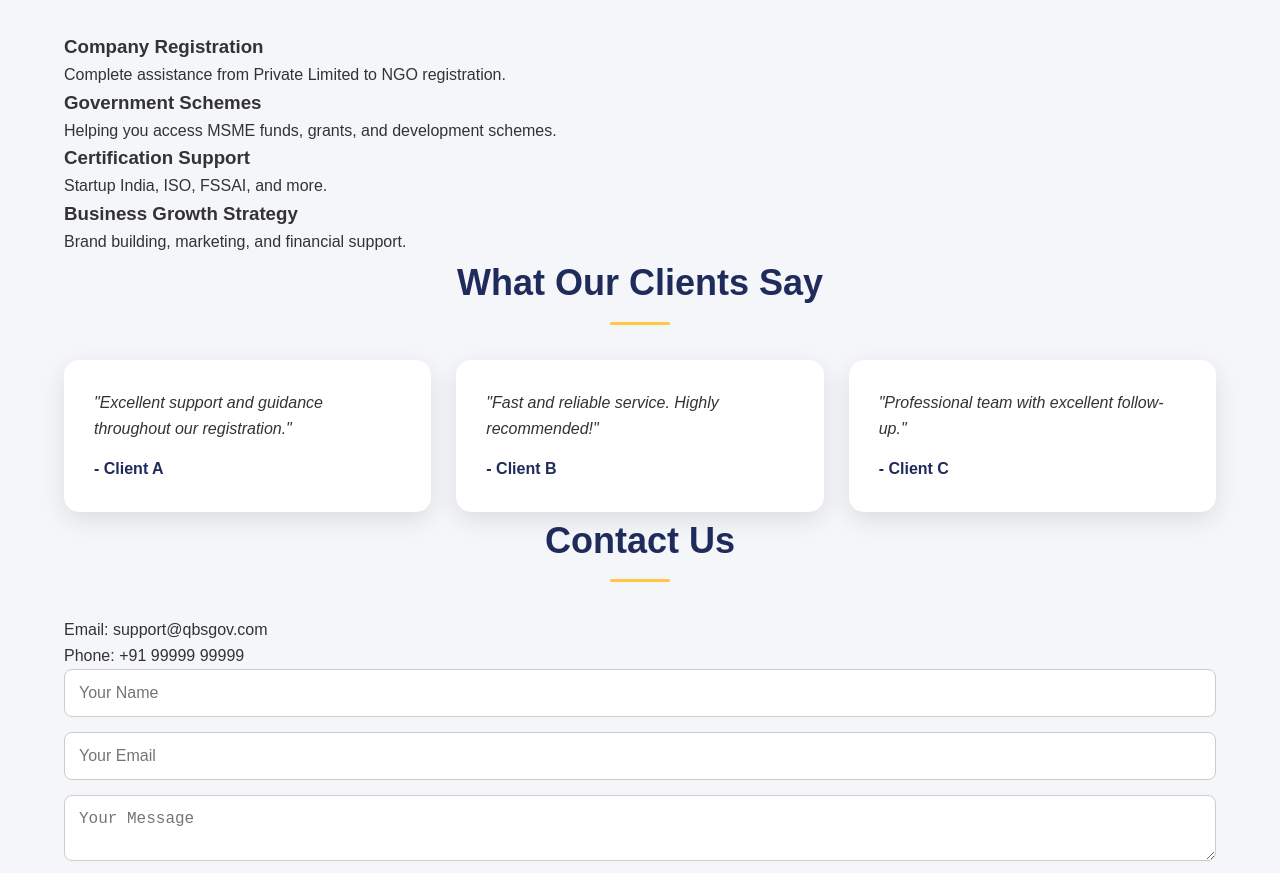
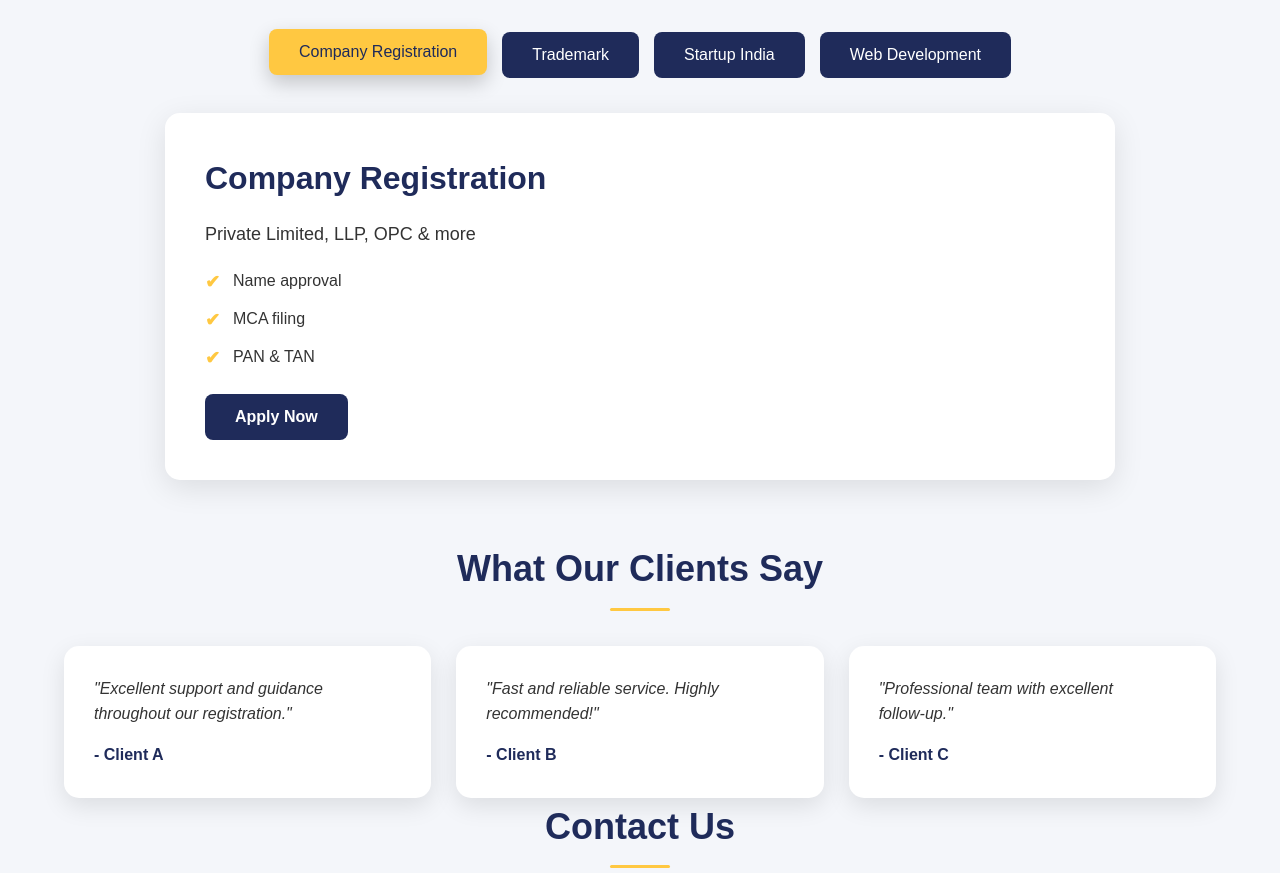
Before and after one commit to anuragqbsgov/QBS, a plain HTML site: page index.html in a window 1280 px wide. Shown: the part 881-1754 px from the top of the page. Drawn offline with Linux system fonts and the light colour scheme.

Commit message:
Refactor index.html with new service tabs and animations

```diff
--- a/index.html
+++ b/index.html
@@ -25,64 +25,62 @@
     </header>
 
     <!-- Hero Section -->
-    <section id="home" class="hero">
+    <section id="home" class="hero reveal">
         <div class="container">
-            <h2>Grow Your Startup & MSME with Confidence</h2>
-            <p>Your journey from idea to execution starts here.</p>
-            <a href="#services" class="btn">Explore Services</a>
+            <h2 class="reveal">Grow Your Startup & MSME with Confidence</h2>
+            <p class="reveal">Your journey from idea to execution starts here.</p>
+            <a href="#services" class="btn reveal">Explore Services</a>
         </div>
     </section>
 
     <!-- About -->
-    <section id="about" class="about container">
+    <section id="about" class="about container reveal">
         <h2>About QBSGov</h2>
         <p>We are a trusted consultancy dedicated to helping startups, MSMEs, and entrepreneurs navigate registrations, certifications, funding programs, and growth strategies.</p>
     </section>
 
     <!-- Services -->
-    <section id="services" class="services container">
+    <section id="services" class="services container reveal">
         <h2>Our Services</h2>
-        <div class="service-grid">
-            <div class="service-card">
-                <h3>Company Registration</h3>
-                <p>Complete assistance from Private Limited to NGO registration.</p>
-            </div>
-            <div class="service-card">
-                <h3>Government Schemes</h3>
-                <p>Helping you access MSME funds, grants, and development schemes.</p>
-            </div>
-            <div class="service-card">
-                <h3>Certification Support</h3>
-                <p>Startup India, ISO, FSSAI, and more.</p>
-            </div>
-            <div class="service-card">
-                <h3>Business Growth Strategy</h3>
-                <p>Brand building, marketing, and financial support.</p>
-            </div>
+        <div class="service-tabs">
+            <button onclick="showService('company')" class="active">Company Registration</button>
+            <button onclick="showService('trademark')">Trademark</button>
+            <button onclick="showService('startup')">Startup India</button>
+            <button onclick="showService('web')">Web Development</button>
+        </div>
+        <div id="service-content" class="service-content reveal">
+            <h3>Company Registration</h3>
+            <p>Private Limited, LLP, OPC & more</p>
+            <ul>
+                <li>Name approval</li>
+                <li>MCA filing</li>
+                <li>PAN & TAN</li>
+            </ul>
+            <button>Apply Now</button>
         </div>
     </section>
 
     <!-- Testimonials -->
-    <section id="testimonials" class="testimonials container">
+    <section id="testimonials" class="testimonials container reveal">
         <h2>What Our Clients Say</h2>
         <div class="testimonial-grid">
-            <div class="testimonial-card">
+            <div class="testimonial-card reveal">
                 <p>"Excellent support and guidance throughout our registration."</p>
                 <span>- Client A</span>
             </div>
-            <div class="testimonial-card">
+            <div class="testimonial-card reveal">
                 <p>"Fast and reliable service. Highly recommended!"</p>
                 <span>- Client B</span>
             </div>
-            <div class="testimonial-card">
-                <p>"Professional team with excellent follow-up."</p>
+            <div class="testimonial-card reveal">
+                <p>"Professional team with excellent follow‑up."</p>
                 <span>- Client C</span>
             </div>
         </div>
     </section>
 
     <!-- Contact -->
-    <section id="contact" class="contact container">
+    <section id="contact" class="contact container reveal">
         <h2>Contact Us</h2>
         <p>Email: support@qbsgov.com</p>
         <p>Phone: +91 99999 99999</p>
@@ -95,11 +93,84 @@
     </section>
 
     <!-- Footer -->
-    <footer class="footer">
+    <footer class="footer reveal">
         <div class="container">
             <p>&copy; 2026 QBSGov. All Rights Reserved.</p>
         </div>
     </footer>
 
+    <!-- JS for Services + Scroll Animations -->
+    <script>
+        // Service Tabs
+        const tabs = document.querySelectorAll('.service-tabs button');
+        tabs.forEach(tab => {
+            tab.addEventListener('click', () => {
+                tabs.forEach(b => b.classList.remove('active'));
+                tab.classList.add('active');
+            });
+        });
+
+        function showService(service) {
+            const data = {
+                company: `
+                  <h3>Company Registration</h3>
+                  <p>Private Limited, LLP, OPC & more</p>
+                  <ul>
+                    <li>Name approval</li>
+                    <li>MCA filing</li>
+                    <li>PAN & TAN</li>
+                  </ul>
+                  <button>Apply Now</button>
+                `,
+                trademark: `
+                  <h3>Trademark Registration</h3>
+                  <p>Protect your brand legally</p>
+                  <ul>
+                    <li>Trademark search</li>
+                    <li>Class selection</li>
+                    <li>File Application</li>
+                  </ul>
+                  <button>Check Availability</button>
+                `,
+                startup: `
+                  <h3>Startup India Registration</h3>
+                  <p>Government recognition & benefits</p>
+                  <ul>
+                    <li>Eligibility check</li>
+                    <li>Document upload</li>
+                    <li>Certificate issuance</li>
+                  </ul>
+                  <button>Get Recognized</button>
+                `,
+                web: `
+                  <h3>Web Development</h3>
+                  <p>Business & government-ready websites</p>
+                  <ul>
+                    <li>Requirement form</li>
+                    <li>Live project preview</li>
+                    <li>Get Quote</li>
+                  </ul>
+                  <button>Get Quote</button>
+                `
+            };
+            const content = document.getElementById("service-content");
+            content.innerHTML = data[service];
+            content.classList.add("fadeInUp");
+        }
+
+        // Scroll Reveal Animation
+        const revealElements = document.querySelectorAll(".reveal");
+        const observer = new IntersectionObserver((entries) => {
+            entries.forEach(entry => {
+                if(entry.isIntersecting){
+                    entry.target.classList.add("active");
+                    observer.unobserve(entry.target);
+                }
+            });
+        }, { threshold: 0.2 });
+
+        revealElements.forEach(el => observer.observe(el));
+    </script>
+
 </body>
 </html>
```
